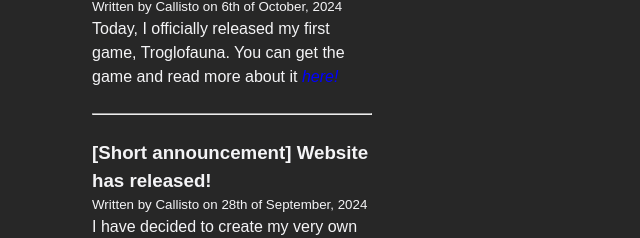
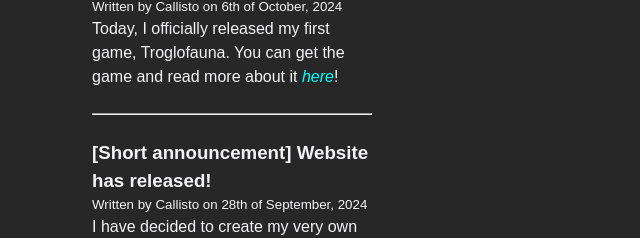
Before and after one commit to CallistoCode/CallistoCode.github.io, a plain HTML site: page Blog.html in a window 1280 px wide. Shown: the part 290-528 px from the top of the page, 408-1048 px from the left. Drawn offline with Linux system fonts and the light colour scheme.

Commit message:
alksd;aslkdad

```diff
--- a/Blog.html
+++ b/Blog.html
@@ -36,7 +36,7 @@
             <h3>[Short announcement] My first game, Troglofauna, has released!</h3>
             <small>Written by Callisto on 6th of October, 2024</small>
             <p>
-                Today, I officially released my first game, Troglofauna. You can get the game and read more about it <a href="https://gamejolt.com/games/troglofauna/925520" target="_blank" style="color: blue; font-style: italic;">here!</a>
+                Today, I officially released my first game, Troglofauna. You can get the game and read more about it <a href="https://gamejolt.com/games/troglofauna/925520" target="_blank" style="color: aqua; font-style: italic;">here</a>!
             </p>
         </article>
         <br>
```
